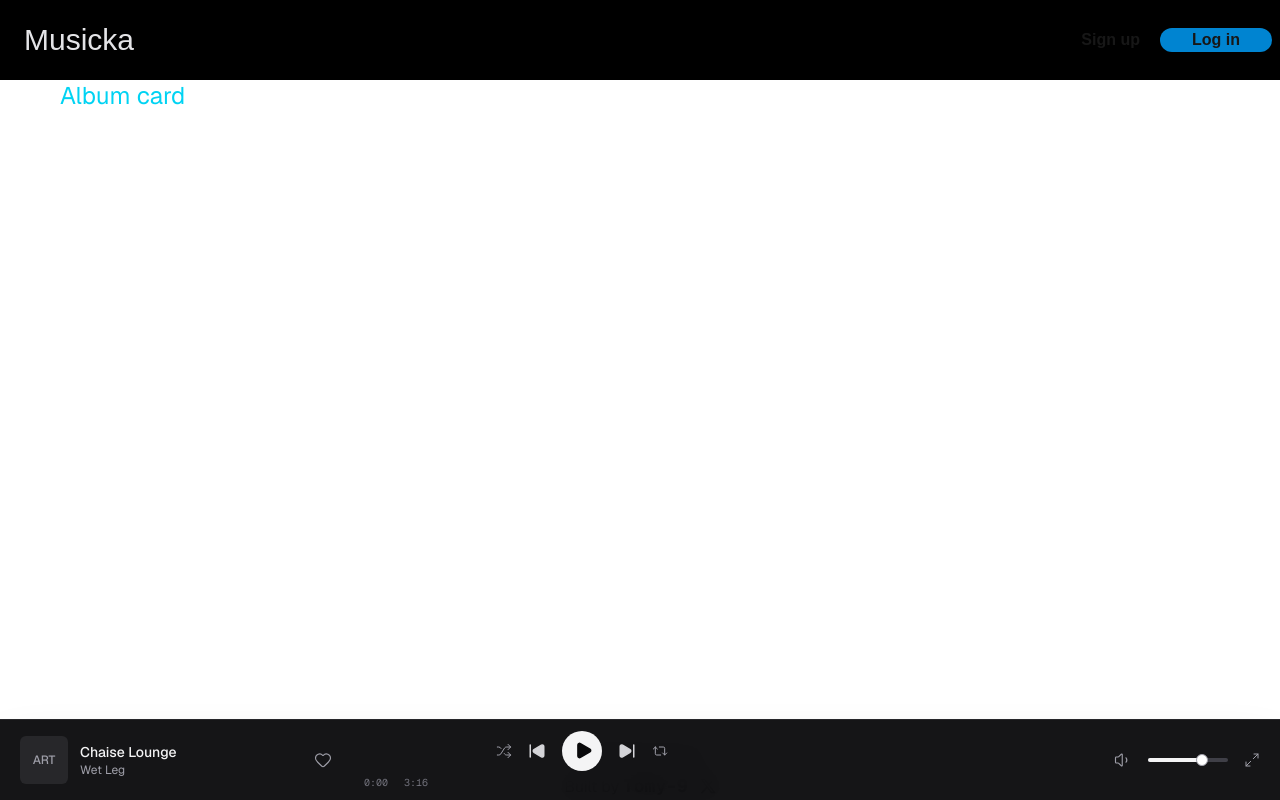
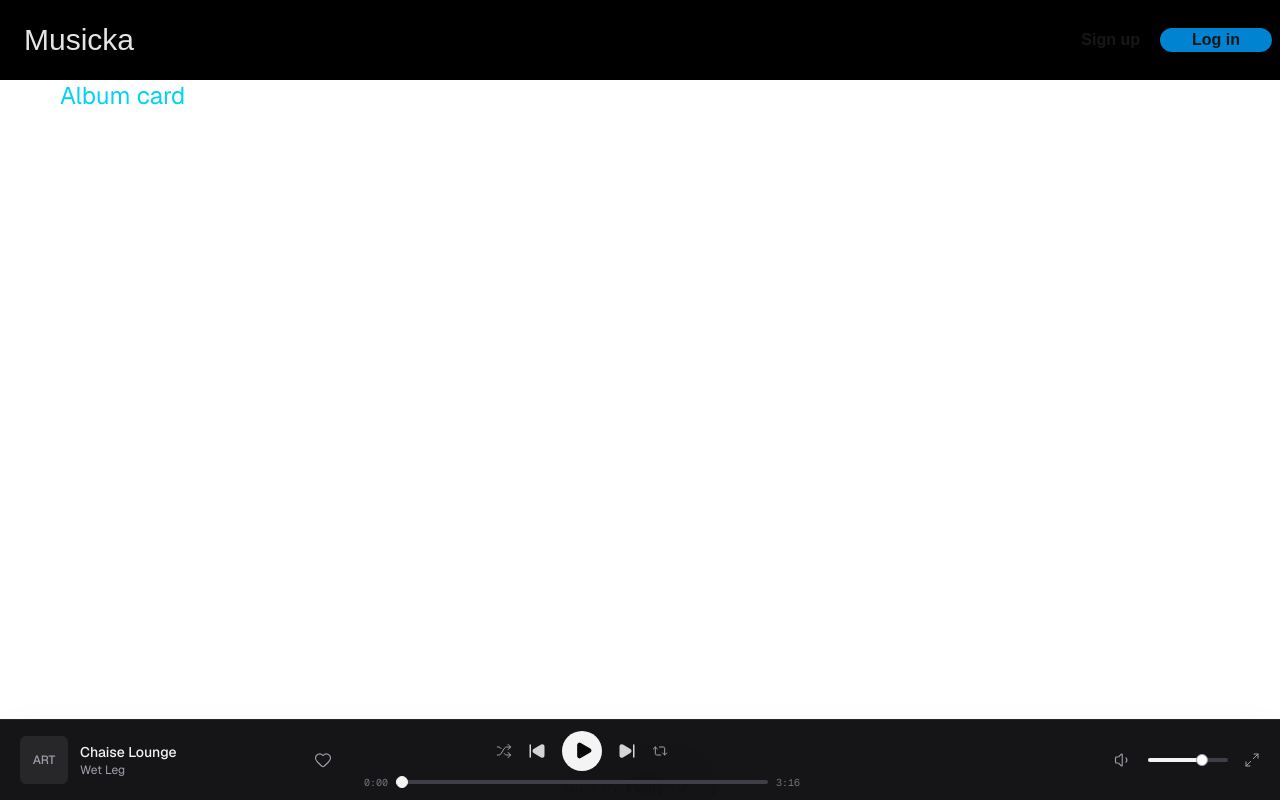
Before and after one commit to Tomi-9/Musicka, a Next.js app: page / in a window 1280 px wide. Built offline with nearby package versions, Linux system fonts and the light colour scheme.

Commit message:
Refine duration slider styling

```diff
--- a/components/ui/mediaplayer.tsx
+++ b/components/ui/mediaplayer.tsx
@@ -69,7 +69,7 @@ export function MediaPlayer() {
           </div>
           <div className="hidden items-center gap-2 sm:flex">
             <span className="font-mono text-[10px] text-zinc-500">0:00</span>
-            <Slider aria-label="Song progress" defaultValue={[0]} max={100} step={1} className="[&_[data-slot=slider-track]]:h-1 [&_[data-slot=slider-track]]:bg-zinc-700 [&_[data-slot=slider-range]]:bg-zinc-100 [&_[data-slot=slider-thumb]]:size-3" />
+            <Slider aria-label="Song progress" defaultValue={[0]} max={100} step={1} className="flex-1 [&_[data-slot=slider-track]]:h-1 [&_[data-slot=slider-track]]:bg-zinc-700 [&_[data-slot=slider-range]]:bg-zinc-100 [&_[data-slot=slider-thumb]]:size-3 [&_[data-slot=slider-thumb]]:border-zinc-100 [&_[data-slot=slider-thumb]]:bg-zinc-100" />
             <span className="font-mono text-[10px] text-zinc-500">3:16</span>
           </div>
         </div>
```
